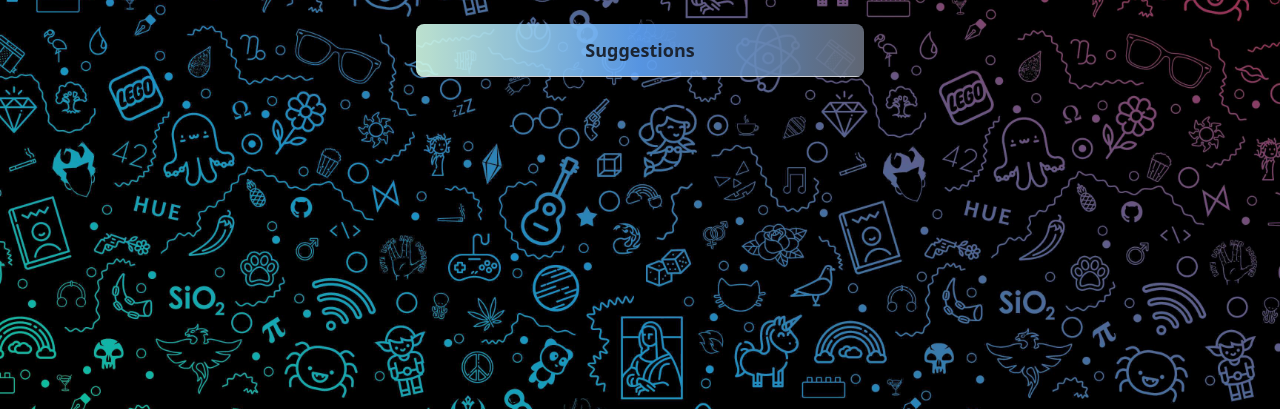
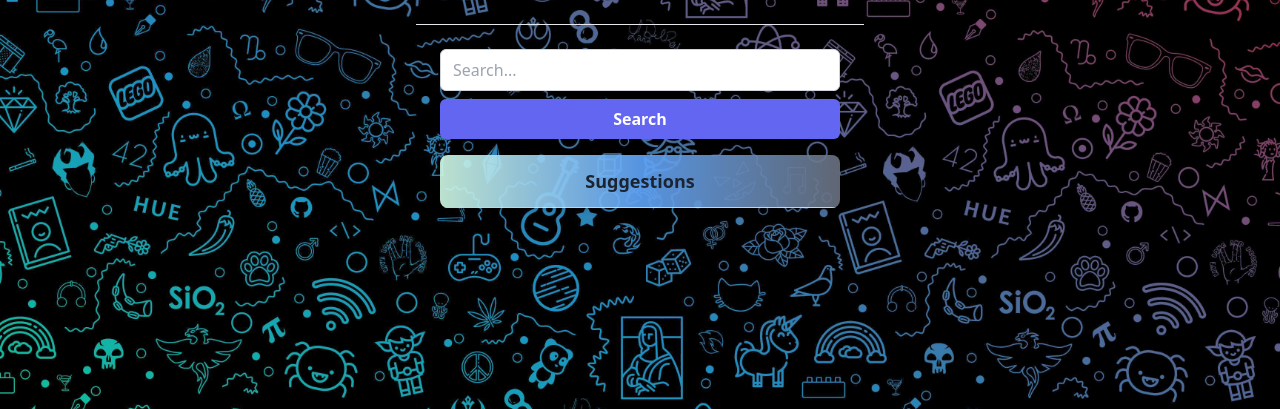
Before and after one commit to HamidBalaghi/Maktab105_TinyInstagram, a Django app: page /suggestions/ in a window 1280 px wide. Shown: the part 64-473 px from the top of the page. Run offline with Django 5.2, Linux system fonts and the light colour scheme; a user stored in the database is signed in; tables that the repository leaves empty hold one stand-in row (values such as "Sample post"); grey boxes marked "Sample" are stand-in pictures.

Commit message:
🎨 Add Search form for Suggest View

```diff
--- a/templates/profile/follow.html
+++ b/templates/profile/follow.html
@@ -1,10 +1,32 @@
 {% extends 'base/base.html' %}
 
-{% block title %} {% if followers %} Followers {% elif likes %} Likes {% elif dislikes %} Dislikes {% elif suggest %}
-    Suggestions {% else %} Following {% endif %} {% endblock %}
+{% block title %}
+    {% if followers %}
+        Followers
+    {% elif likes %}
+        Likes
+    {% elif dislikes %}
+        Dislikes
+    {% elif suggest %}
+        Suggestions
+    {% else %}
+        Following
+    {% endif %}
+{% endblock %}
 
 {% block content %}
     <div class="max-w-md mx-auto mt-10">
+        <div class="p-6 border-t border-gray-200">
+            {% if suggest %}
+                <form method="GET" action="" class="mb-4">
+                    <input type="text" name="query" placeholder="Search..."
+                           class="w-full px-3 py-2 rounded-md border border-gray-300 focus:outline-none focus:border-indigo-500">
+                    <button type="submit"
+                            class="mt-2 w-full bg-indigo-500 text-white rounded-md px-3 py-2 font-semibold hover:bg-indigo-600 focus:outline-none focus:bg-indigo-600">
+                        Search
+                    </button>
+                </form>
+            {% endif %}
             <div id="follower-card"
                  class="bg-gradient-to-r from-green-100 via-blue-400 to-gray-500 rounded-lg overflow-hidden shadow-md opacity-90">
                 <div class="px-4 py-3 border-b border-gray-200 text-center">
@@ -41,8 +63,7 @@
                         {% endif %}
                     </div>
                 {% endfor %}
-
-
+            </div>
         </div>
     </div>
 
@@ -100,5 +121,4 @@
             });
         }
     </script>
-
 {% endblock %}
```
Lines whose indentation alone changed are shown as unchanged.
